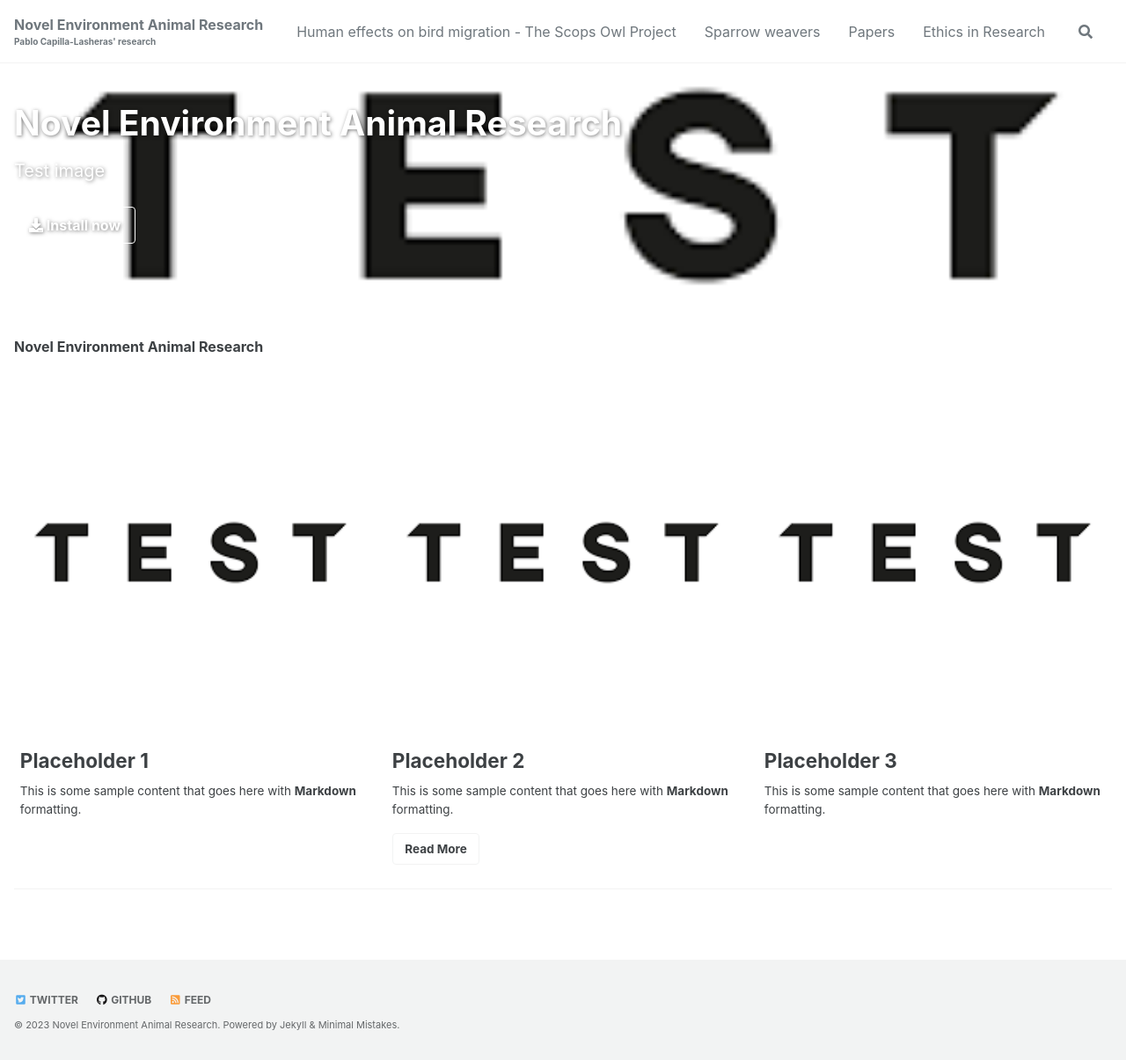
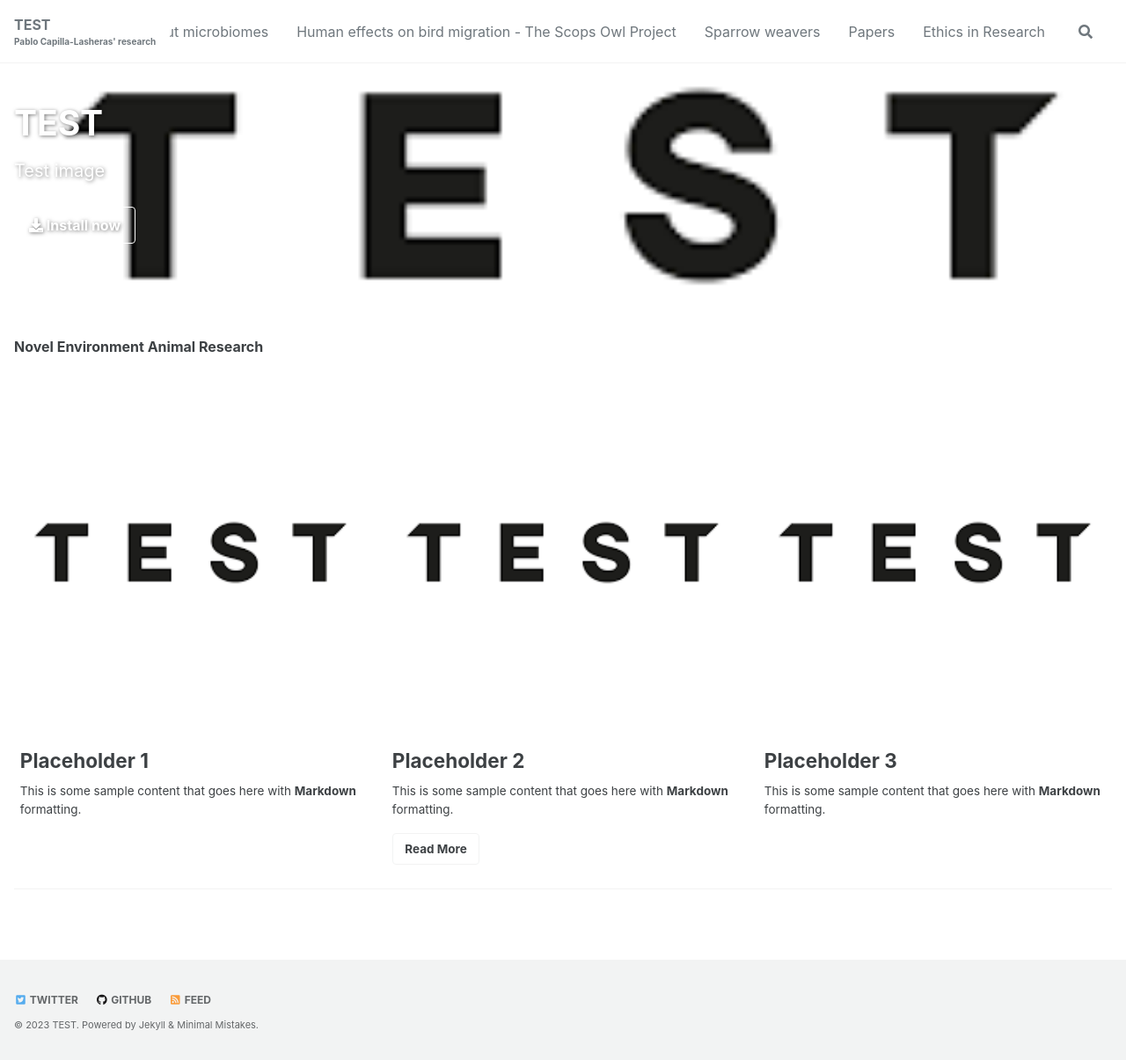
Before and after one commit to PabloCapilla/PabloCapilla.github.io, a Jekyll site: the page built from _pages/home.md, in a window 1280 px wide. Shown: the whole page at 88% size. Built offline with Jekyll 4.4.1, drawn with Linux system fonts in a browser that asks for light colours; cached includes are drawn as plain includes; a script that is not in the unit is left out; comment, search, counter and statistics services are not loaded.

Commit message:
back to test

```diff
--- a/_config.yml
+++ b/_config.yml
@@ -14,7 +14,7 @@
 # You can create any custom variable you would like, and they will be accessible
 # in the templates via {{ site.myvariable }}.
 locale: en-GB
-title: Novel Environment Animal Research
+title: TEST
 subtitle: "Pablo Capilla-Lasheras' research"
 email:
 description:
```
